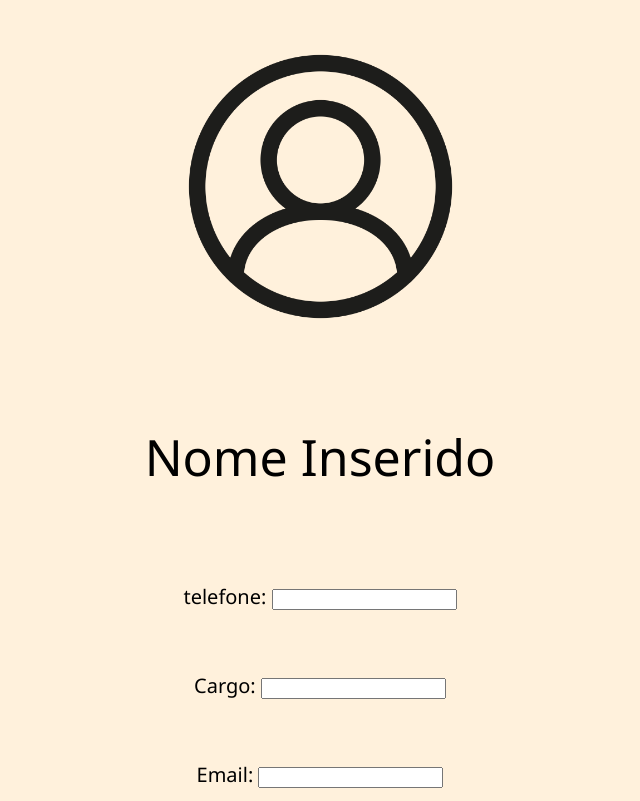
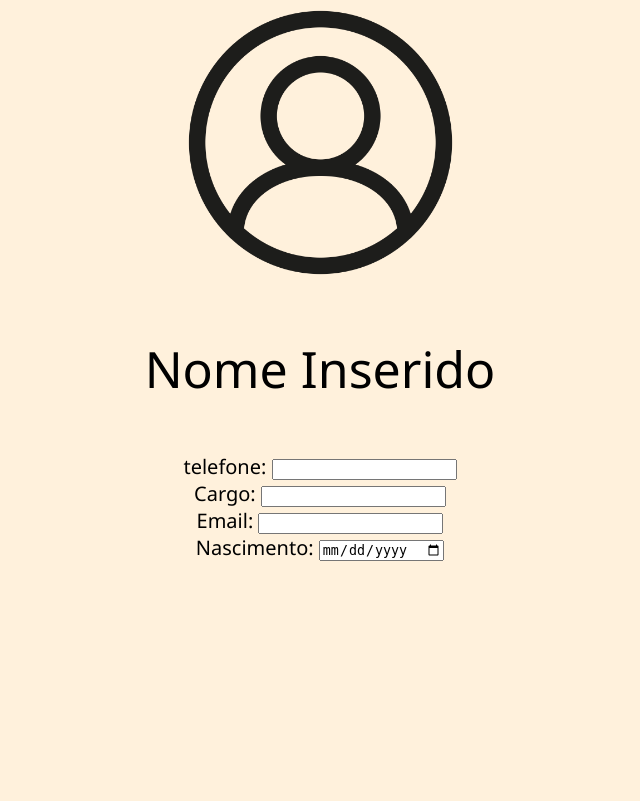
Before and after one commit to MassayoshiOgawa/Sesi-PRPA-S.A-Ferrovia, a PHP site: page /public/perfil.html in a window 1280 px wide. Shown: the part 90-891 px from the top of the page, without its empty margins (320-960 px from the left). After the commit the page ends 651 px from the top, so only its background shows below. Run offline with PHP 8.4, Linux system fonts and the light colour scheme.

Commit message:
add -- edit perfil

```diff
--- a/public/perfil.html
+++ b/public/perfil.html
@@ -1,46 +1,50 @@
 <!DOCTYPE html>
 <html lang="pt-br">
+
 <head>
     <meta charset="UTF-8">
     <meta name="viewport" content="width=device-width, initial-scale=1.0">
     <title>Perfil</title>
     <link rel="stylesheet" href="../style/style.css">
 </head>
+
 <body>
     <header style="background-color: rgba(250, 235, 215, 0);">
-        <img class="voltarICON"  src="../assets/setaICON.png" alt="">
+        <img class="voltarICON" src="../assets/setaICON.png" alt="">
     </header>
-    <br>
-    <br>
+
+
     <div class="cont">
         <img class="dim" src="../assets/userICON.png" alt="">
-    </div>
-    <br>
-    <br>
+
+
         <div class="nomesla">
             <P>
                 Nome Inserido
             </P>
         </div>
-    <br>
-    <p class="par">
+
+        <p class="per par">
             telefone:
             <input type="text">
         </p>
-    <br>
-    <p class="par">
+
+        <p class="per par">
             Cargo:
             <input type="text">
         </p>
-    <br>
-    <p class="par">
+
+        <p class="per par">
             Email:
             <input type="text">
         </p>
-    <br>
-    <p class="par">
+
+        <p class="per par">
             Nascimento:
             <input type="date">
         </p>
+
+    </div>
 </body>
+
 </html>
--- a/style/style.css
+++ b/style/style.css
@@ -182,7 +182,9 @@ height: 100%;
 
 .cont{
     display: flex;
+    flex-direction: column;
     width: 100%;
+    max-height: 600px;
     align-items: center;
     justify-content: center;
 }
@@ -197,3 +199,7 @@ height: 100%;
     font-size: 50px;
     text-align: center;
 }
+
+.per{
+    margin: 0;
+}
```
Lines whose indentation alone changed are shown as unchanged.
